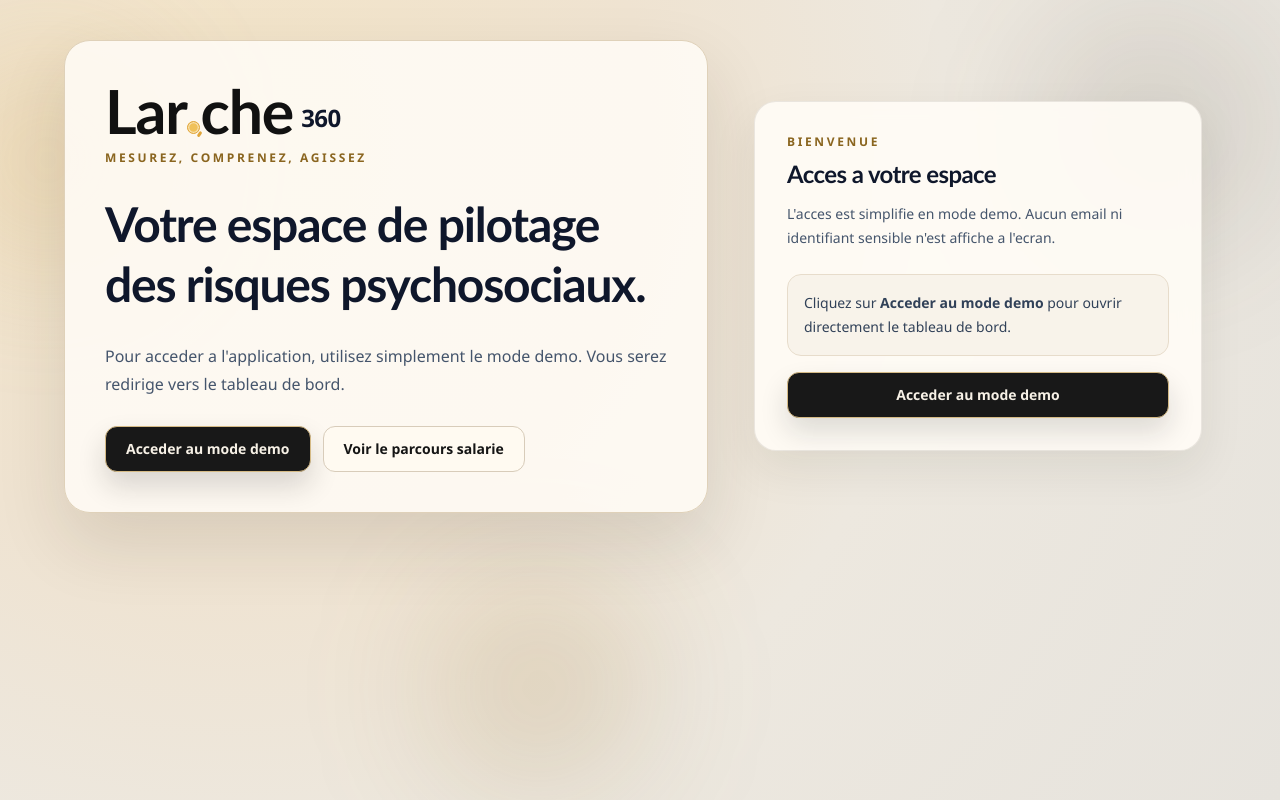
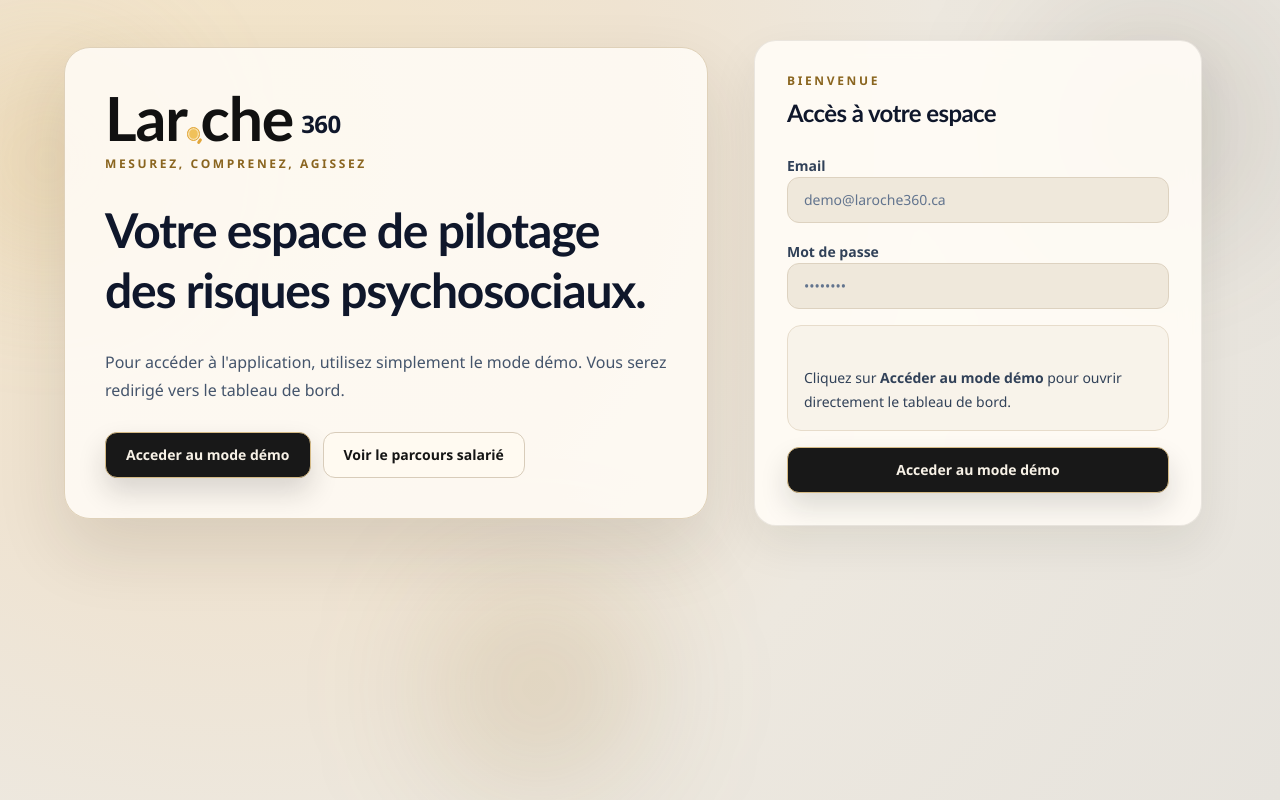
Before and after one commit to AzazelSloth/rpsproject, a Next.js app in the folder rps-frontend/nextjs-app/: page /login in a window 1280 px wide. Built offline with nearby package versions, Linux system fonts and the light colour scheme.

Commit message:
fix(login): page content

```diff
--- a/rps-frontend/nextjs-app/app/login/page.tsx
+++ b/rps-frontend/nextjs-app/app/login/page.tsx
@@ -6,6 +6,17 @@ import Link from "next/link";
 import { BrandLogo } from "@/components/rps/brand-logo";
 import { Card } from "@/components/rps/ui";
 import { createDemoAuthResponse, saveAuth } from "@/lib/backend/auth";
+
+const DEMO_EMAIL = "demo@laroche360.ca";
+const DEMO_PASSWORD_MASK = "********";
+const DEMO_BUTTON_LABEL = "Acceder au mode démo";
+const headingFontClass = "font-[family-name:var(--font-manrope)]";
+const disabledInputClassName =
+  "w-full rounded-[12px] border border-[#ddd2c0] bg-[#efe8db] px-4 py-3 text-sm text-slate-500 outline-none disabled:cursor-not-allowed";
+const primaryButtonClassName =
+  "w-full rounded-[12px] border border-[#d5ba85] bg-[#181818] px-5 py-3 text-sm font-semibold text-[#f7f1e6] shadow-[0_14px_28px_rgba(24,24,24,0.14)] transition hover:-translate-y-0.5 hover:bg-[#242424] disabled:cursor-not-allowed disabled:opacity-60";
+const secondaryButtonClassName =
+  "rounded-[12px] border border-[#d5ba85] bg-[#181818] px-5 py-3 text-sm font-semibold text-[#f7f1e6] shadow-[0_14px_28px_rgba(24,24,24,0.16)] transition hover:-translate-y-0.5 hover:bg-[#242424]";
 
 export default function LoginPage() {
   const router = useRouter();
@@ -17,7 +28,7 @@ export default function LoginPage() {
     setIsLoading(true);
 
     try {
-      saveAuth(createDemoAuthResponse("Mode demo", "demo@laroche360.ca"));
+      saveAuth(createDemoAuthResponse("Mode demo", DEMO_EMAIL));
       router.push("/dashboard");
     } catch (err) {
       setError(err instanceof Error ? err.message : "Ouverture de session indisponible.");
@@ -43,28 +54,28 @@ export default function LoginPage() {
             </p>
           </div>
 
-          <h1 className="max-w-2xl font-[family-name:var(--font-manrope)] text-4xl font-extrabold leading-tight tracking-tight text-slate-900 sm:text-5xl">
+          <h1 className={`max-w-2xl ${headingFontClass} text-4xl font-extrabold leading-tight tracking-tight text-slate-900 sm:text-5xl`}>
             Votre espace de pilotage des risques psychosociaux.
           </h1>
 
           <p className="max-w-2xl text-base leading-7 text-slate-600">
-            Pour acceder a l'application, utilisez simplement le mode demo.
-            Vous serez redirige vers le tableau de bord.
+            Pour accéder à l'application, utilisez simplement le mode démo.
+            Vous serez redirigé vers le tableau de bord.
           </p>
 
           <div className="flex flex-wrap gap-3">
             <button
               onClick={openDemoSession}
               disabled={isLoading}
-              className="rounded-[12px] border border-[#d5ba85] bg-[#181818] px-5 py-3 text-sm font-semibold text-[#f7f1e6] shadow-[0_14px_28px_rgba(24,24,24,0.16)] transition hover:-translate-y-0.5 hover:bg-[#242424]"
+              className={secondaryButtonClassName}
             >
-              {isLoading ? "Ouverture..." : "Acceder au mode demo"}
+              {isLoading ? "Ouverture..." : DEMO_BUTTON_LABEL}
             </button>
             <Link
               href="/survey-response"
               className="rounded-[12px] border border-[#d8ccba] bg-[#fffaf1] px-5 py-3 text-sm font-semibold text-slate-700 no-underline transition hover:bg-[#f8eedf]"
             >
-              Voir le parcours salarie
+              Voir le parcours salarié
             </Link>
           </div>
         </section>
@@ -73,17 +84,42 @@ export default function LoginPage() {
           <p className="text-xs font-semibold uppercase tracking-[0.22em] text-[#8a651f]">
             Bienvenue
           </p>
-          <h2 className="mt-2 font-[family-name:var(--font-manrope)] text-2xl font-extrabold tracking-tight text-slate-900">
-            Acces a votre espace
+          <h2 className={`mt-2 ${headingFontClass} text-2xl font-extrabold tracking-tight text-slate-900`}>
+            Accès à votre espace
           </h2>
-          <p className="mt-3 text-sm leading-6 text-slate-600">
-            L'acces est simplifie en mode demo. Aucun email ni identifiant sensible n'est affiche
-            a l'ecran.
-          </p>
 
           <div className="mt-6 space-y-4">
+            <div className="space-y-2">
+              <label htmlFor="login-email" className="text-sm font-semibold text-slate-700">
+                Email
+              </label>
+              <input
+                id="login-email"
+                type="email"
+                value={DEMO_EMAIL}
+                disabled
+                readOnly
+                className={disabledInputClassName}
+              />
+            </div>
+
+            <div className="space-y-2">
+              <label htmlFor="login-password" className="text-sm font-semibold text-slate-700">
+                Mot de passe
+              </label>
+              <input
+                id="login-password"
+                type="password"
+                value={DEMO_PASSWORD_MASK}
+                disabled
+                readOnly
+                className={disabledInputClassName}
+              />
+            </div>
+
             <div className="rounded-[14px] border border-[#e7dccb] bg-[#f8f3ea] px-4 py-4 text-sm leading-6 text-slate-700">
-              Cliquez sur <span className="font-semibold">Acceder au mode demo</span> pour ouvrir
+              <br />
+              Cliquez sur <span className="font-semibold">Accéder au mode démo</span> pour ouvrir
               directement le tableau de bord.
             </div>
 
@@ -97,9 +133,9 @@ export default function LoginPage() {
               type="button"
               onClick={openDemoSession}
               disabled={isLoading}
-              className="w-full rounded-[12px] border border-[#d5ba85] bg-[#181818] px-5 py-3 text-sm font-semibold text-[#f7f1e6] shadow-[0_14px_28px_rgba(24,24,24,0.14)] transition hover:-translate-y-0.5 hover:bg-[#242424] disabled:cursor-not-allowed disabled:opacity-60"
+              className={primaryButtonClassName}
             >
-              {isLoading ? "Ouverture..." : "Acceder au mode demo"}
+              {isLoading ? "Ouverture..." : DEMO_BUTTON_LABEL}
             </button>
           </div>
         </Card>
```
